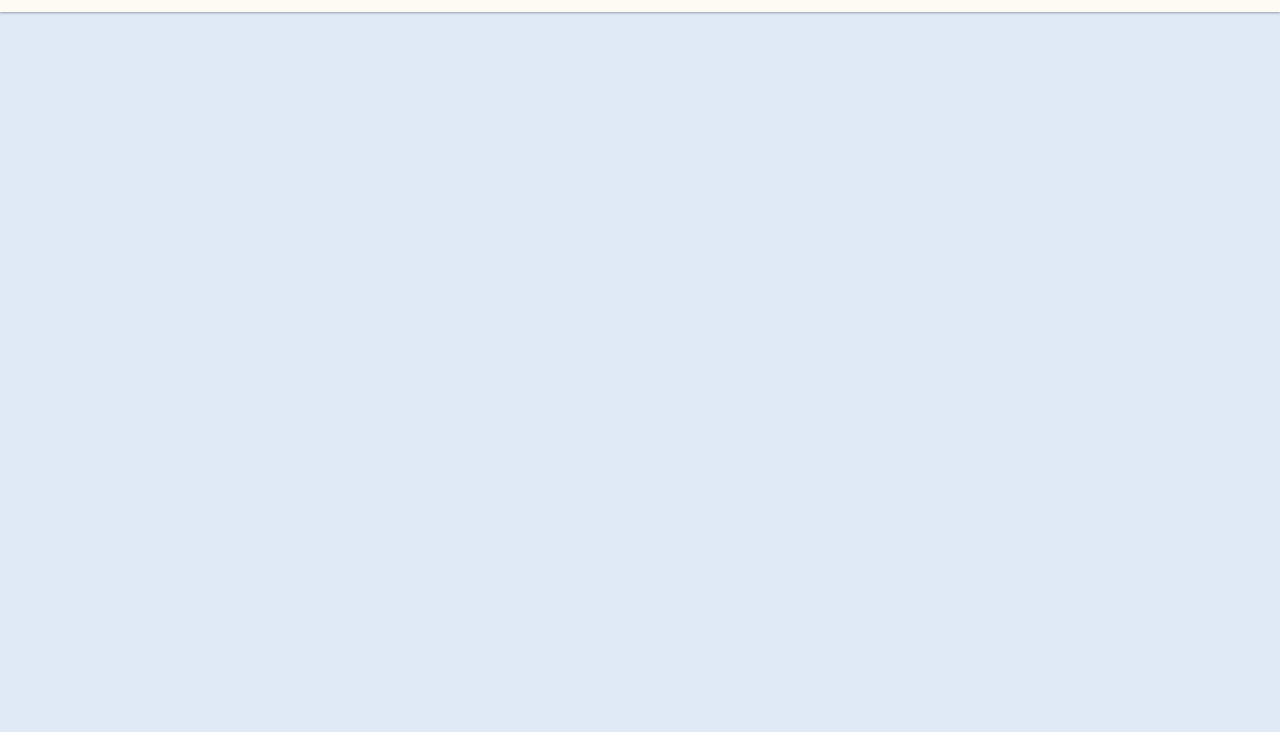
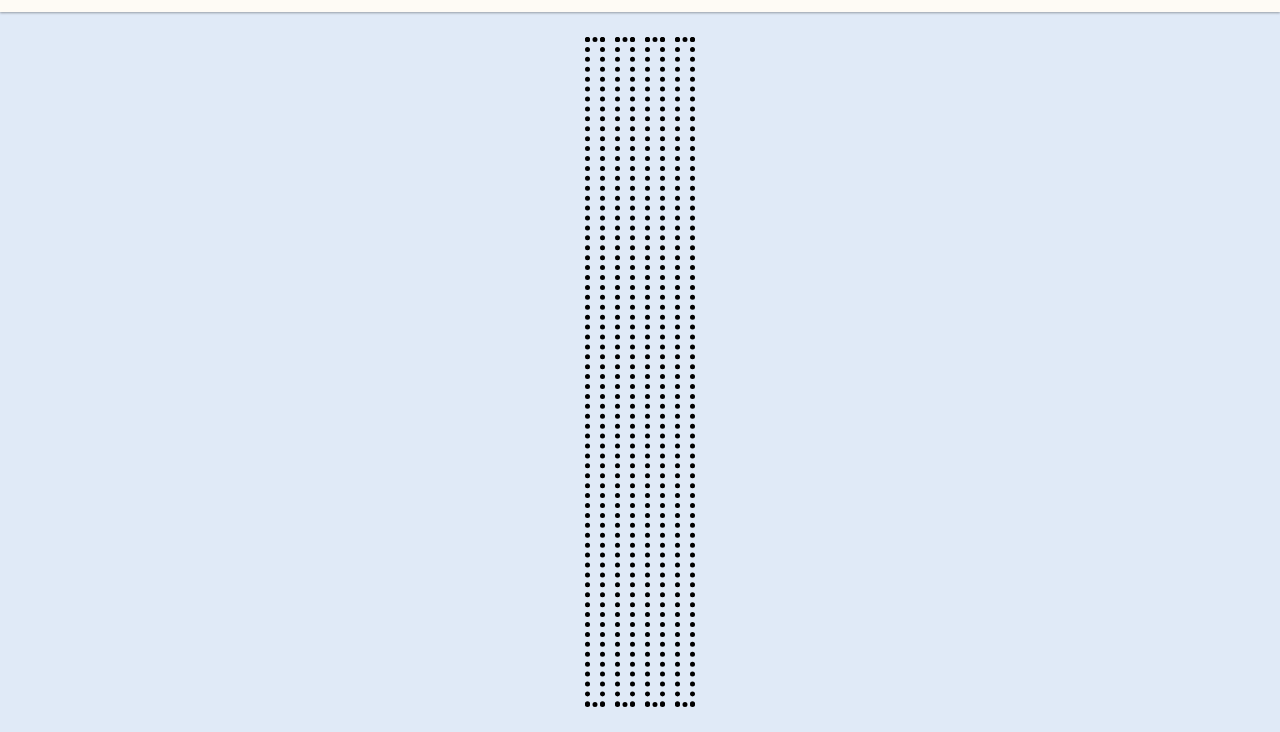
Before and after one commit to Grey-Altr/import-display, a plain HTML site: page index.html in a window 1280 px wide. Shown: the part 68-800 px from the top of the page. Drawn offline with nearby package versions, Linux system fonts and the light colour scheme.

Commit message:
finished styling. all user tests passed: mvp

```diff
--- a/index.html
+++ b/index.html
@@ -33,10 +33,10 @@
         </header>
 
         <main>
-            <div id="movies-container"></div>
-            <div id="cities-container"></div>
-            <div id="cars-container"></div>
-            <div id="people-container"></div>
+            <section id="movies-container"></section>
+            <section id="cities-container"></section>
+            <section id="cars-container"></section>
+            <section id="people-container"></section>
         </main>
     </body>
 </html>
--- a/styles/global.css
+++ b/styles/global.css
@@ -31,5 +31,23 @@ header .logo {
 }
 
 main {
+    display: flex;
+    flex-direction: row;
+    justify-content: center;
     padding: 20px;
 }
+
+section {
+    display: flex;
+    flex-direction: column;
+    flex-wrap: wrap;
+    border: dotted 5px;
+    padding: 5px;
+    margin: 5px;
+}
+
+div {
+    border: inset 3px;
+    margin: 5px;
+    background: rgb(208, 148, 18);
+}
```
